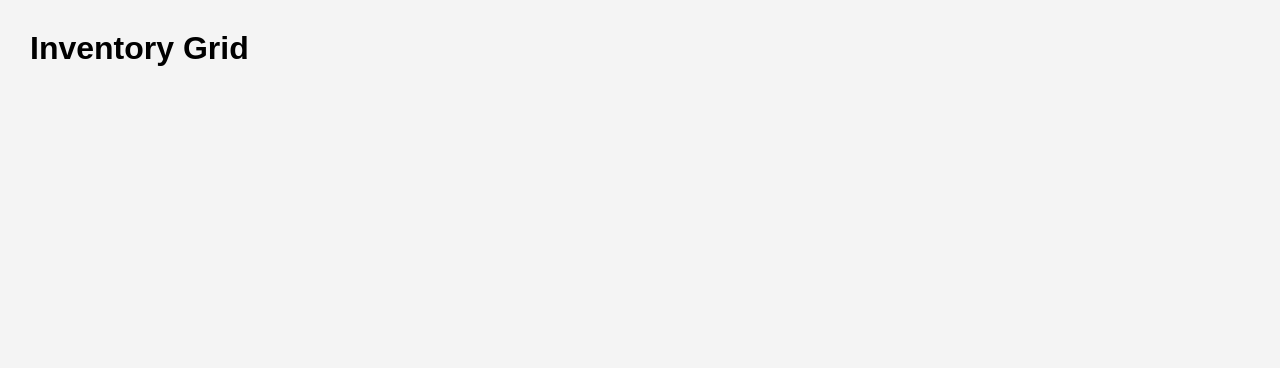
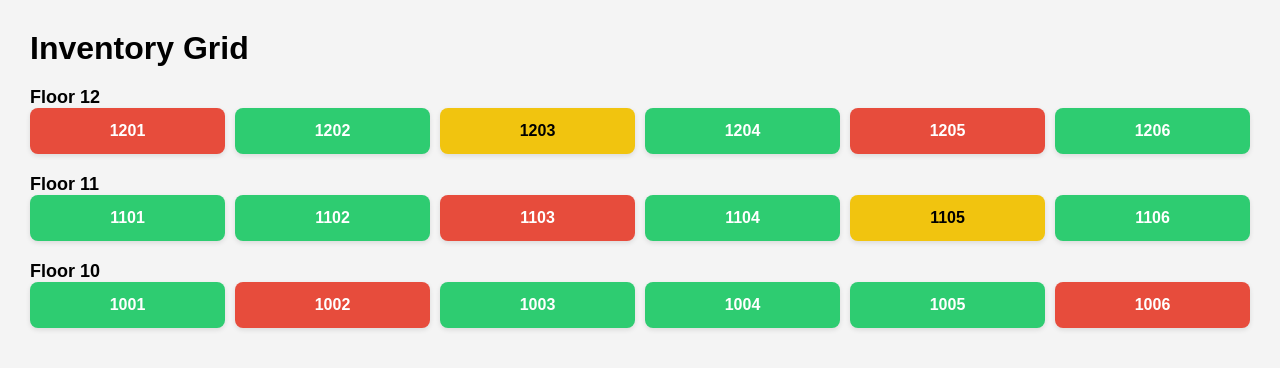
Before and after one commit to uddiptaX/inventory-visualizer-npb, a plain HTML site: page index.html in a window 1280 px wide. Drawn offline with Linux system fonts and the light colour scheme.

Commit message:
Update index.html

```diff
--- a/index.html
+++ b/index.html
@@ -100,7 +100,7 @@ Floor,Unit,Status
         const floorUnits = units.filter(u => u.Floor === floor);
         const label = document.createElement('div');
         label.className = 'floor-label';
-        label.textContent = Floor ${floor};
+        label.textContent = `Floor ${floor}`;
         container.appendChild(label);
 
         const row = document.createElement('div');
@@ -108,7 +108,7 @@ Floor,Unit,Status
 
         floorUnits.forEach(unit => {
           const box = document.createElement('div');
-          box.className = unit-box ${unit.Status};
+          box.className = `unit-box ${unit.Status}`;
           box.textContent = unit.Unit;
           row.appendChild(box);
         });
```
